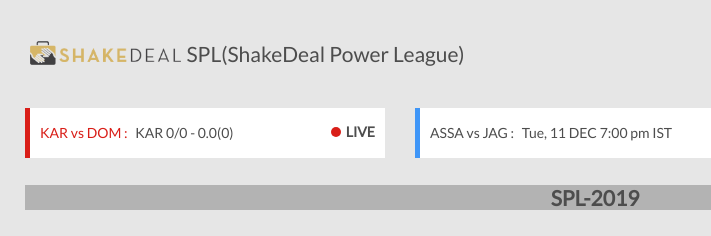
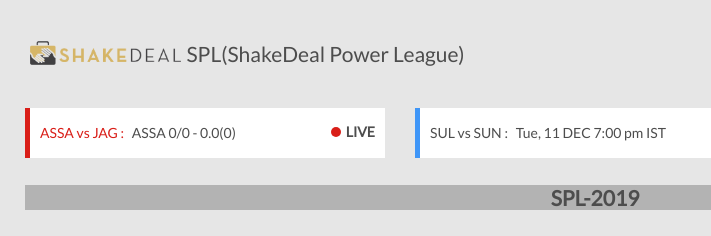
Before and after one commit to shakedealteam/SPL, a website: page index.html in a window 1280 px wide. Shown: the top 236 px of the page, 45-756 px from the left. Drawn offline with Linux system fonts and the light colour scheme.

Commit message:
match 8 updates

```diff
--- a/index.html
+++ b/index.html
@@ -35,7 +35,7 @@
           <!--Live Season-->
           <div class="rca-menu-widget rca-live-season rca-left-border">
             <a href="widgets.html" class="rca-padding">
-              <span class="rca-match-title rca-live-text">KAR vs DOM : </span><span class="rca-match-score">KAR 0/0 - 0.0(0)</span>
+              <span class="rca-match-title rca-live-text">ASSA vs JAG : </span><span class="rca-match-score">ASSA 0/0 - 0.0(0)</span>
               <span class="rca-live-label rca-right">Live</span>
             </a>
           </div>
@@ -46,7 +46,7 @@
           <!--Upcoming Match-->
           <div class="rca-menu-widget rca-left-border">
             <a href="widgets.html" class="rca-padding">
-              <span class="rca-match-title">ASSA vs JAG  : </span><span class="rca-match-score">Tue, 11 DEC 7:00 pm IST</span>
+              <span class="rca-match-title">SUL vs SUN  : </span><span class="rca-match-score">Tue, 11 DEC 7:00 pm IST</span>
             </a>
           </div>
         </div>
```
